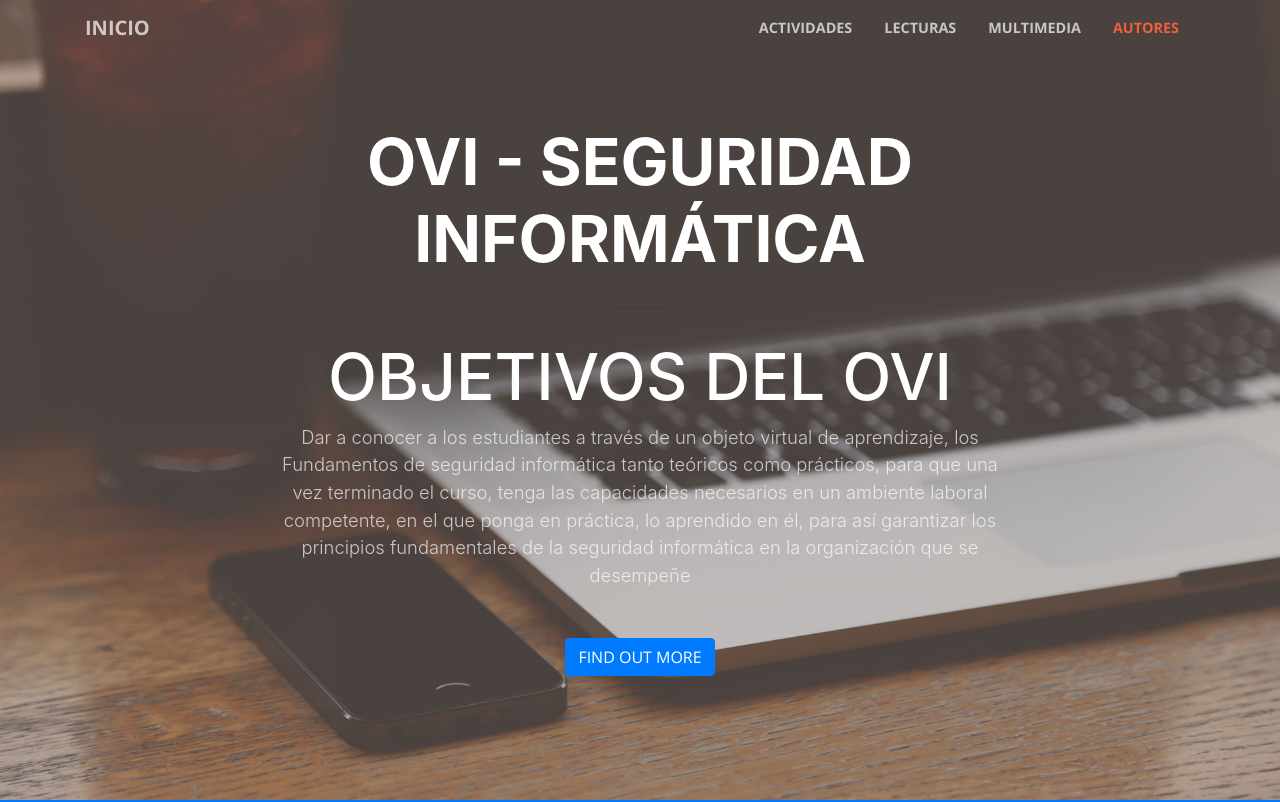
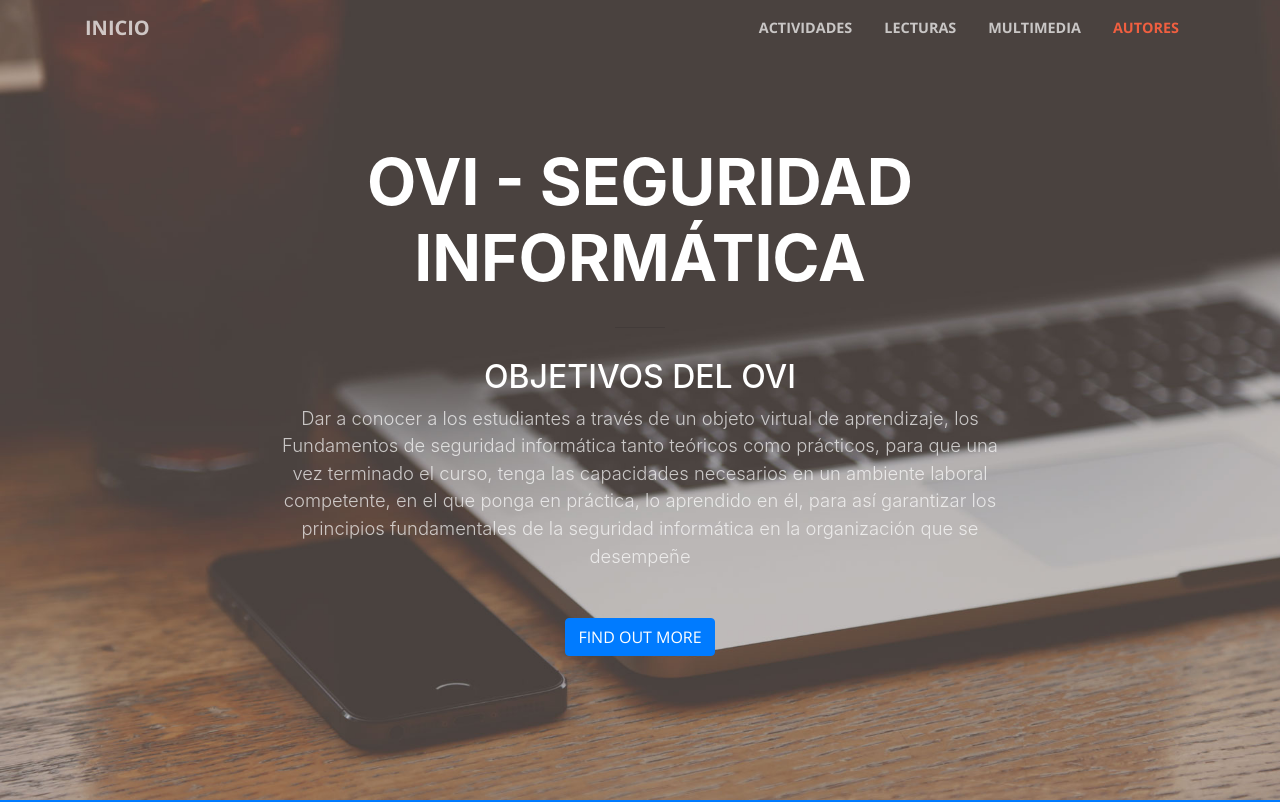
Before and after one commit to yecava1785/CaceresUNADHTML5OVI, a website with bundled scripts: page index.html in a window 1280 px wide. Shown: the top 802 px of the page. Built offline with nearby package versions, Linux system fonts and the light colour scheme.

Commit message:
Update index.html

```diff
--- a/index.html
+++ b/index.html
@@ -64,7 +64,7 @@
             <hr>
           </div>
           <div class="col-lg-8 mx-auto">
-            <h1 class="text-uppercase">Objetivos del OVI</h1>
+            <h2 class="text-uppercase">Objetivos del OVI</h2>
             <p class="text-faded mb-5">Dar a conocer a los estudiantes a través de un objeto virtual de aprendizaje, los Fundamentos de seguridad informática tanto teóricos como prácticos, para que una vez terminado el curso, tenga las capacidades necesarios en un ambiente laboral competente, en el que ponga en práctica, lo aprendido en él, para así garantizar los principios fundamentales de la seguridad informática en la organización que se desempeñe</p>
             <a class="btn btn-primary btn-xl js-scroll-trigger" href="#about">Find Out More</a>
           </div>
```
